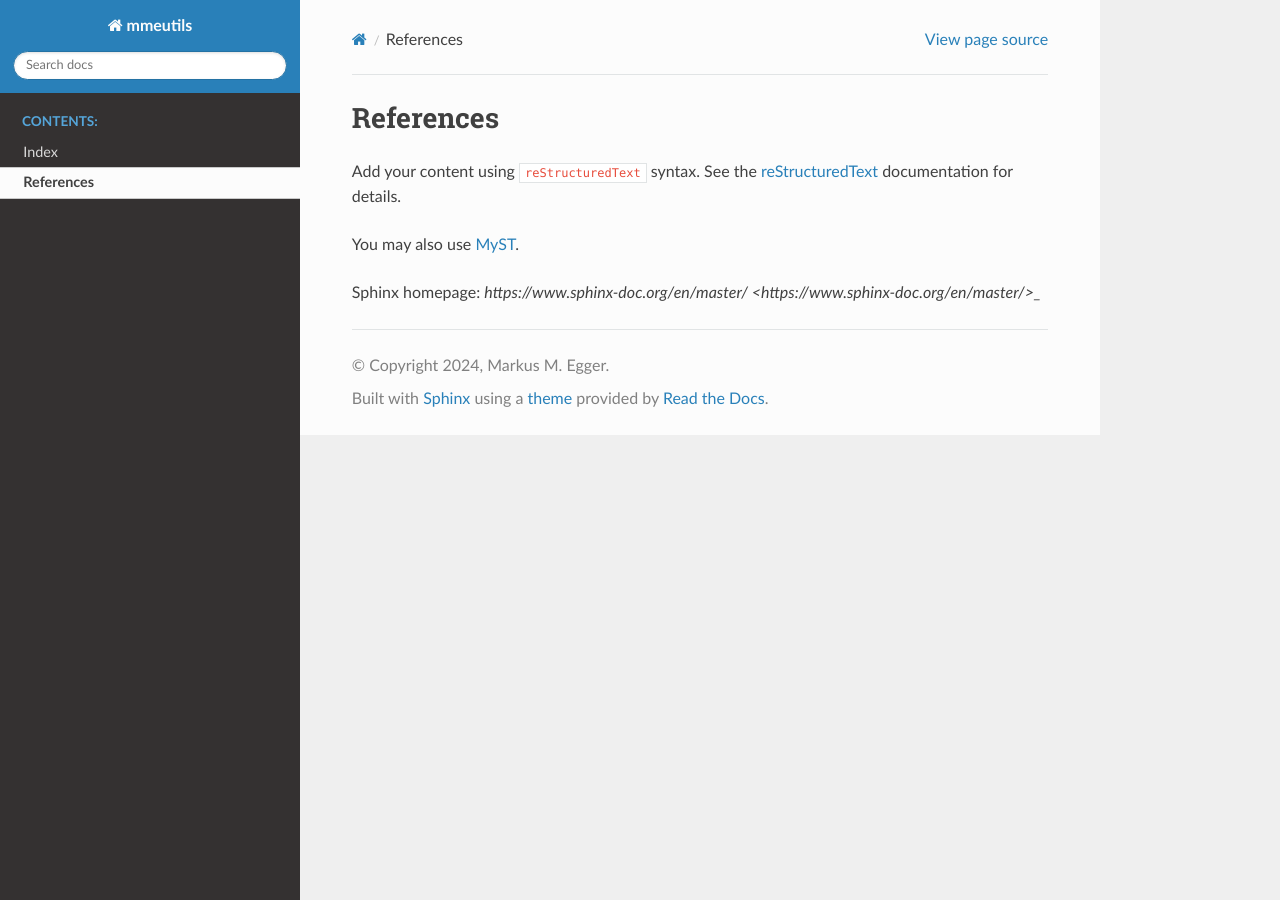
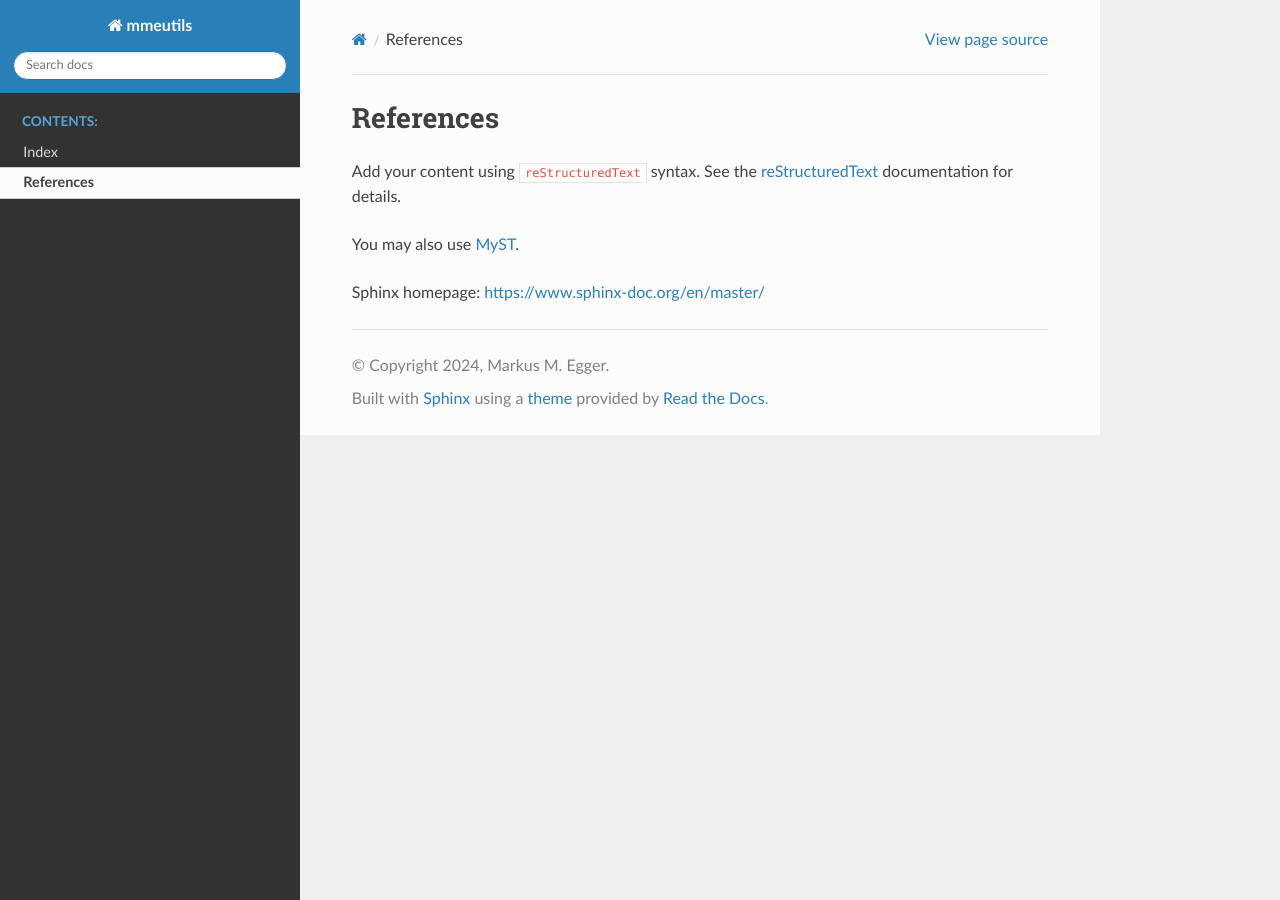
Before and after one commit to prof79/py-mmeutils, a Sphinx documentation site: the page built from docs/references.rst, in a window 1280 px wide. Built offline with Sphinx 7.4.7 and the Read the Docs theme 2.0.0, drawn with Linux system fonts in a browser that asks for light colours.

Commit message:
Hyperlink fixed (?)

```diff
--- a/docs/references.rst
+++ b/docs/references.rst
@@ -7,4 +7,4 @@ documentation for details.
 
 You may also use `MyST <https://myst-parser.readthedocs.io/en/latest/intro.html>`_.
 
-Sphinx homepage: `https://www.sphinx-doc.org/en/master/ <https://www.sphinx-doc.org/en/master/>_`
+Sphinx homepage: `https://www.sphinx-doc.org/en/master/ <https://www.sphinx-doc.org/en/master/>`_
```
